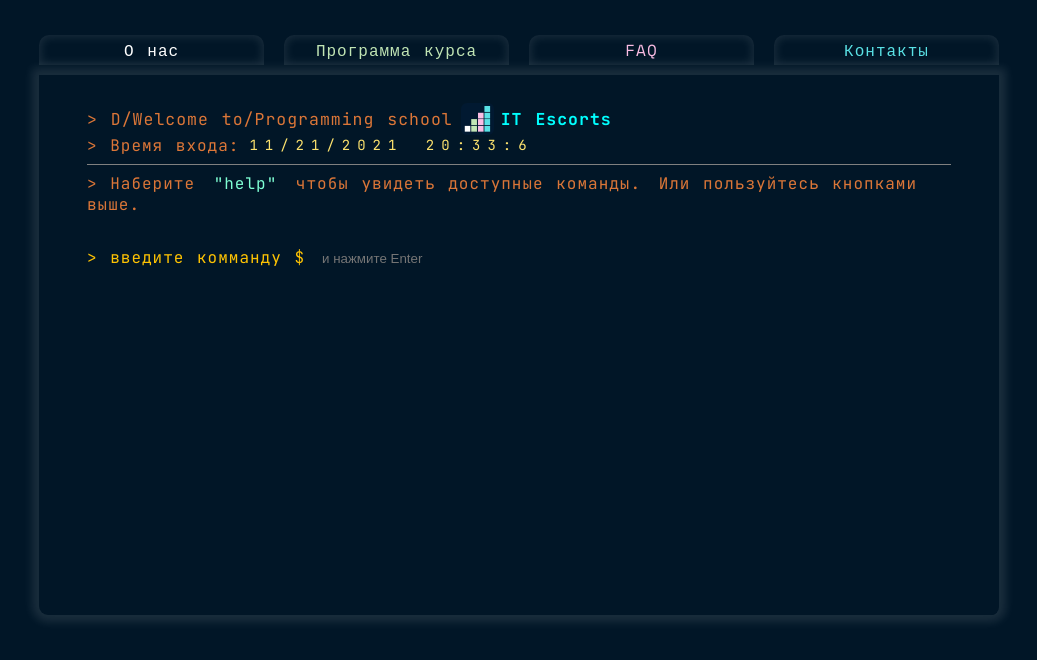
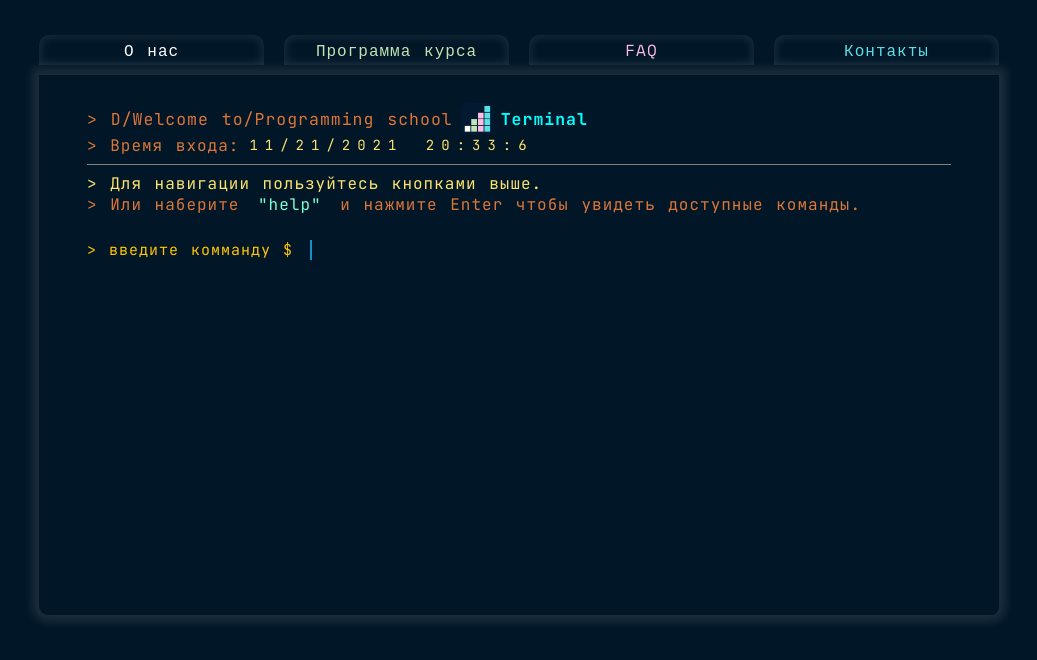
Before and after one commit to eric-bel/cyberware, a React (Create React App) app: page / in a window 1280 px wide. Shown: the top 660 px of the page, without its empty margins (121-1158 px from the left). Built offline with nearby package versions, Linux system fonts and the light colour scheme.

Commit message:
Coursor fixed

```diff
--- a/src/components/Terminal/Input/Input.jsx
+++ b/src/components/Terminal/Input/Input.jsx
@@ -13,18 +13,22 @@
   return (
     <>
       <div className={styles.inputwrap}>
-        <form>
+        <form className={styles.form}>
           <label className={styles.label}> {"> "}введите комманду $</label>
 
+          <div className={styles.cursor}>
             <input
               className={styles.getcommand}
               name="getcommand"
               type="text"
-            list="list"
+              // list="list"
+              autoFocus={false}
               value={state}
-            placeholder="и нажмите Enter"
               onChange={showValue}
+              autoComplete="off"
             />
+            <i></i>
+          </div>
         </form>
       </div>
     </>
--- a/src/components/Terminal/Input/Input.module.css
+++ b/src/components/Terminal/Input/Input.module.css
@@ -1,17 +1,63 @@
 .inputwrap {
-  margin-top: 32px;
+  margin-top: 25px;
 }
 
-.label {
+.form .label {
   margin-right: 15px;
   color: #fec303;
+  font-size: 15px;
 }
 
 .label ::before {
   content: icon;
 }
 
-.getcommand {
+.form {
+  display: flex;
+}
+
+.form .getcommand {
+  width: 400px;
   background-color: inherit;
   border: none;
+  color: #149bda;
+  font-size: 15px;
+  letter-spacing: 3px;
+  font-family: "JetBrains Mono", monospace;
+  overflow: hidden;
+  outline-color: #011627;
+  outline-style: none;
+  width: auto;
+  box-sizing: border-box;
+  cursor: text;
 }
+
+.cursor {
+  position: relative;
+}
+
+.cursor i {
+  position: absolute;
+  width: 1.5px;
+  height: 90%;
+  background-color: #149bda;
+  left: 2px;
+  /* top: 10%; */
+  animation-name: blink;
+  animation-duration: 900ms;
+  animation-iteration-count: infinite;
+  opacity: 1;
+}
+
+.cursor input:focus + i {
+  display: none;
+}
+
+@keyframes blink {
+  from {
+    opacity: 1;
+  }
+  to {
+    opacity: 0;
+  }
+}
--- a/src/components/Terminal/Terminal.jsx
+++ b/src/components/Terminal/Terminal.jsx
@@ -14,7 +14,7 @@
           <div className={styles.greeting}>
             {" > "}D/Welcome to/Programming school
             <img className={styles.logo} src={logo} alt="logo" />
-            <div className={styles.logotitle}>IT Escorts</div>
+            <div className={styles.logotitle}>Terminal</div>
           </div>
           <EntryTime />
           <hr />
--- a/src/components/Terminal/TypeCommand/TypeCommand.jsx
+++ b/src/components/Terminal/TypeCommand/TypeCommand.jsx
@@ -4,12 +4,13 @@
 const TypeCommand = () => {
   return (
     <>
+      <div className={styles.or}>
+        {" "}
+        {"> "} Для навигации пользуйтесь кнопками выше.
+      </div>
       <div className={styles.typecommand}>
-        {">"} Наберите <span className={styles.span}> "help"</span> чтобы
-        увидеть доступные команды.{" "}
-        <span className={styles.or}>
-          Или пользуйтесь кнопками выше.
-        </span>
+        {">"} Или наберите <span className={styles.span}> "help"</span> и нажмите
+        Enter чтобы увидеть доступные команды.{" "}
       </div>
     </>
   );
--- a/src/components/Terminal/TypeCommand/TypeCommand.module.css
+++ b/src/components/Terminal/TypeCommand/TypeCommand.module.css
@@ -1,5 +1,3 @@
-
-
 .span {
   font-weight: 300;
   color: aquamarine;
@@ -8,5 +6,5 @@
 }
 
 .or {
-  margin-left: 5px;
+  color: #fce26e;
 }
--- a/src/index.css
+++ b/src/index.css
@@ -3,9 +3,9 @@
   margin: 0;
   padding: 0;
 
-  font-family: "Montserrat", sans-serif;
-  font-family: "Roboto", sans-serif;
-  font-family: "Space Mono", monospace;
+  /* font-family: "Montserrat", sans-serif; */
+  /* font-family: "Roboto", sans-serif; */
+  /* font-family: "Space Mono", monospace; */
   font-family: "JetBrains Mono", monospace;
 
   -webkit-font-smoothing: antialiased;
```
Lines whose indentation alone changed are shown as unchanged.
